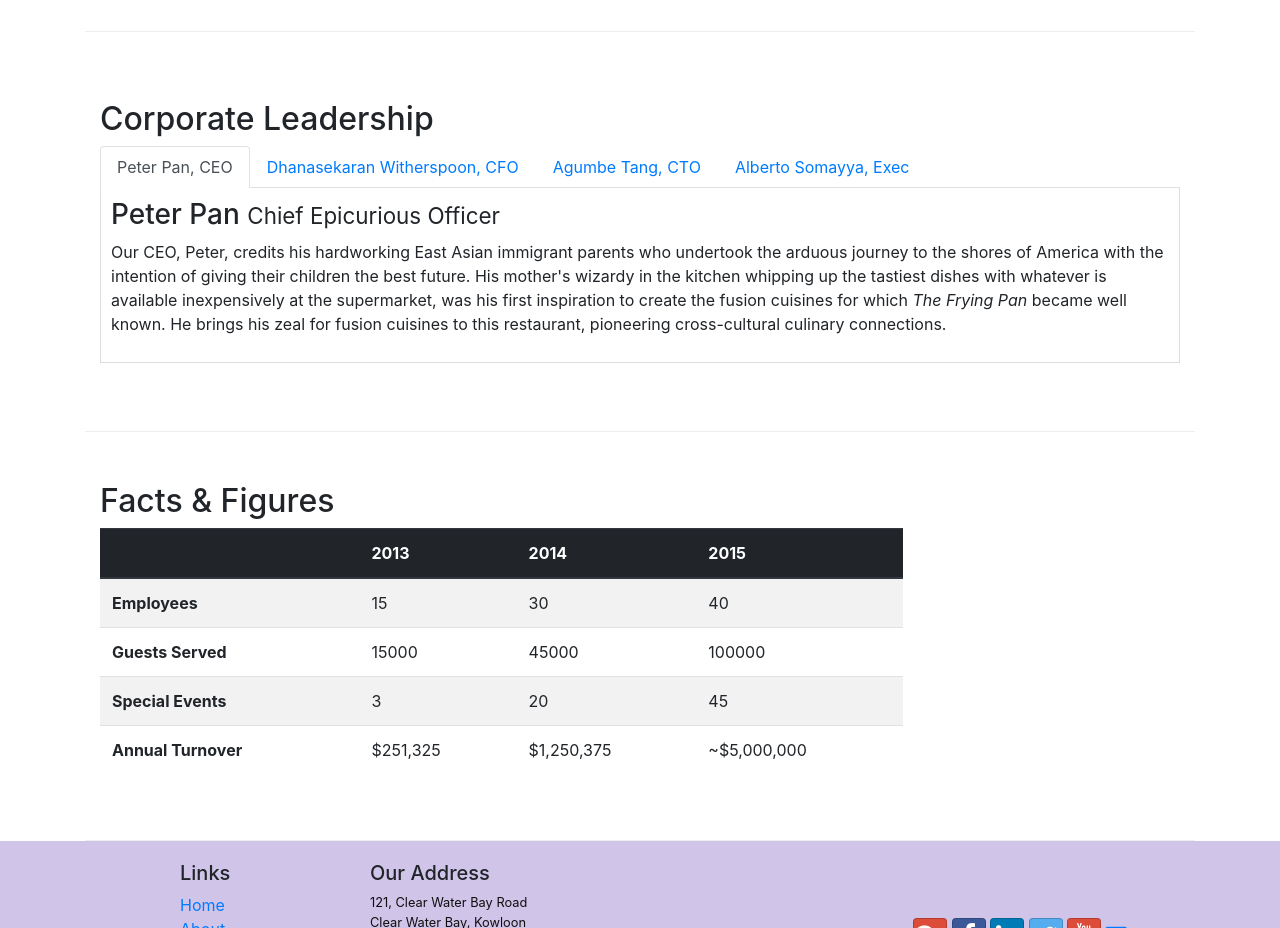
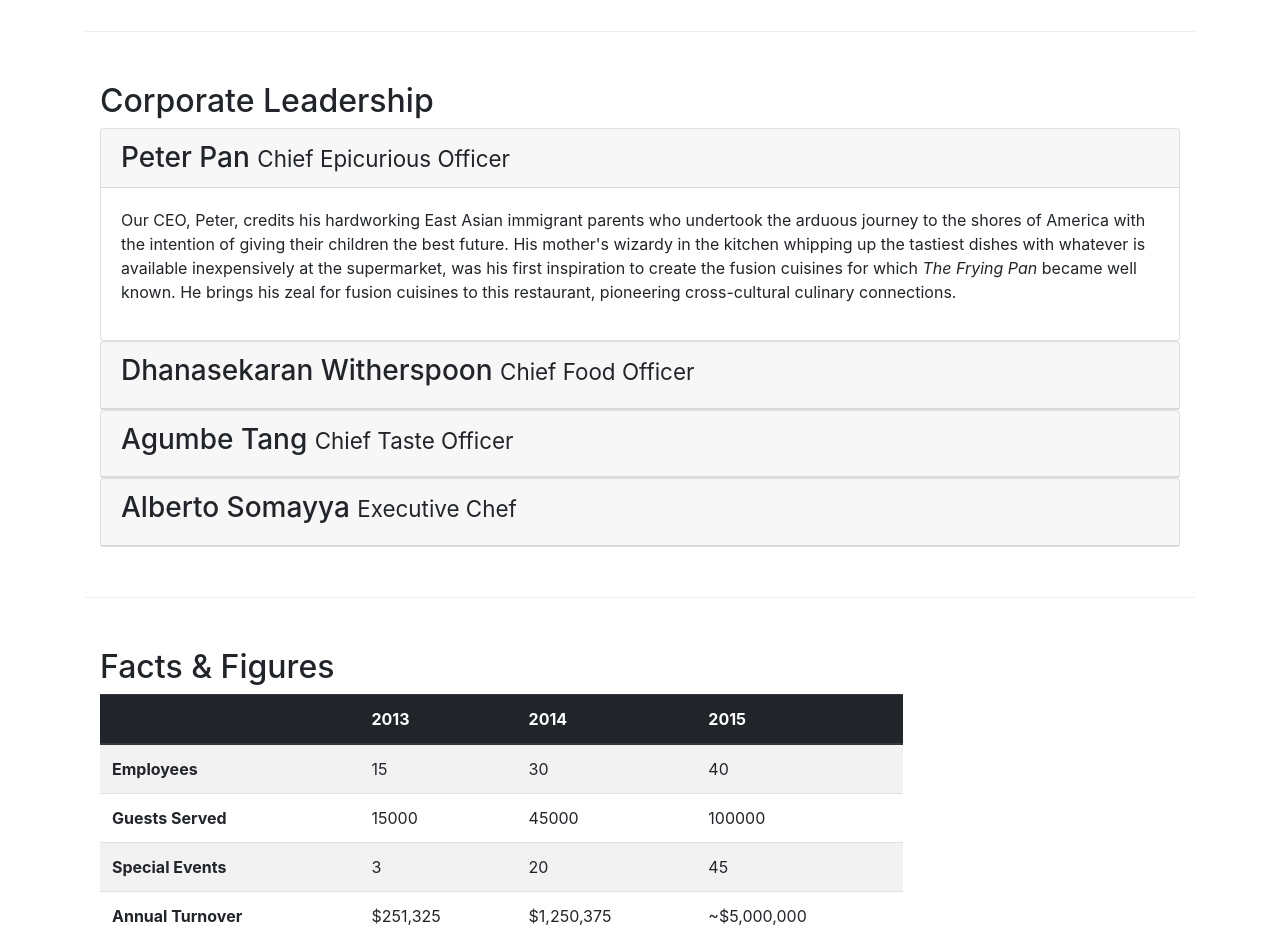
Before and after one commit to Onyekachukwu-Nweke/Front-end-UI, a website: page Bootstrap4/conFusion/aboutus.html in a window 1280 px wide. Shown: the part 940-1868 px from the top of the page. Drawn offline with nearby package versions, Linux system fonts and the light colour scheme.

Commit message:
Collapse and Accordion

```diff
--- a/Bootstrap4/conFusion/aboutus.html
+++ b/Bootstrap4/conFusion/aboutus.html
@@ -109,43 +109,53 @@
             <div class="col-12 col-sm-12">
                 <h2>Corporate Leadership</h2>
 
-                <!-- Implementation of Tabs and Pills Nav -->
-                <ul class="nav nav-tabs">
-                    <li class="nav-item">
-                        <a class="nav-link active" href="#peter" role="tab" data-toggle="tab">Peter Pan, CEO</a>
-                    </li>
-                    <li class="nav-item">
-                        <a class="nav-link" href="#danny" role="tab" data-toggle="tab">Dhanasekaran Witherspoon, CFO</a>
-                    </li>
-                    <li class="nav-item">
-                        <a class="nav-link" href="#agumbe" role="tab" data-toggle="tab">Agumbe Tang, CTO</a>
-                    </li>
-                    <li class="nav-item">
-                        <a class="nav-link" href="#alberto" role="tab" data-toggle="tab">Alberto Somayya, Exec</a>
-                    </li>
-                </ul>
+                <!-- Implementation of Accordion -->
 
-                <div class="tab-content">
-                    <div role="tabpanel" class="tab-pane fade show active" id="peter">
-                        <h3>Peter Pan <small>Chief Epicurious Officer</small></h3>
-                        <p class="d-none d-sm-block">Our CEO, Peter, credits his hardworking East Asian immigrant parents who undertook the arduous journey to the shores of America with the intention of giving their children the best future. His mother's wizardy in the kitchen whipping up the tastiest dishes with whatever is available inexpensively at the supermarket, was his first inspiration to create the fusion cuisines for which <em>The Frying Pan</em> became well known. He brings his zeal for fusion cuisines to this restaurant, pioneering cross-cultural culinary connections.</p>
+                <div id="accordion">
+                    <div class="card">
+                        <div class="card-header" role="tab" id="peterhead">
+                            <h3 class="mb-0"><a data-toggle="collapse" data-target="#peter">Peter Pan <small>Chief Epicurious Officer</small></a></h3>
+                        </div>
+                        <div role="tabpanel" class="collapse show" id="peter" data-parent="#accordion">
+                            <div class="card-body">
+                                <p class="d-none d-sm-block">Our CEO, Peter, credits his hardworking East Asian immigrant parents who undertook the arduous journey to the shores of America with the intention of giving their children the best future. His mother's wizardy in the kitchen whipping up the tastiest dishes with whatever is available inexpensively at the supermarket, was his first inspiration to create the fusion cuisines for which <em>The Frying Pan</em> became well known. He brings his zeal for fusion cuisines to this restaurant, pioneering cross-cultural culinary connections.</p>
+                            </div>
+                        </div>
                     </div>
 
-                    <div role="tabpanel" class="tab-pane fade show" id="danny">
-                        <h3>Dhanasekaran Witherspoon <small>Chief Food Officer</small></h3>
-                        <p class="d-none d-sm-block">Our CFO, Danny, as he is affectionately referred to by his colleagues, comes from a long established family tradition in farming and produce. His experiences growing up on a farm in the Australian outback gave him great appreciation for varieties of food sources. As he puts it in his own words, <em>Everything that runs, wins, and everything that stays, pays!</em></p>
+                    <div class="card">
+                        <div class="card-header" role="tab" id="dannyhead">
+                            <h3>
+                                 <a data-toggle="collapse" data-target="#danny">Dhanasekaran Witherspoon <small>Chief Food Officer</small></a></h3>
+                        </div>
+                        <div class="collapse" id="danny" data-parent="#accordion">
+                            <div class="card-body">
+                                <p class="d-none d-sm-block">Our CFO, Danny, as he is affectionately referred to by his colleagues, comes from a long established family tradition in farming and produce. His experiences growing up on a farm in the Australian outback gave him great appreciation for varieties of food sources. As he puts it in his own words, <em>Everything that runs, wins, and everything that stays, pays!</em></p>
+                            </div>
+                        </div>
                     </div>
 
-                    <div role="tabpanel" class="tab-pane fade show" id="agumbe">
-                        <h3>Agumbe Tang <small>Chief Taste Officer</small></h3>
-                        <p class="d-none d-sm-block">Blessed with the most discerning gustatory sense, Agumbe, our CTO, personally ensures that every dish that we serve meets his exacting tastes. Our chefs dread the tongue lashing that ensues if their dish does not meet his exacting standards. He lives by his motto, <em>You click only if you survive my lick.</em></p>
+                    <div class="card">
+                        <div class="card-header" role="tab" id="agumbehead">
+                            <h3> <a data-toggle="collapse" data-target="#agumbe">Agumbe Tang <small>Chief Taste Officer</small></a></h3>
+                        </div>
+                        <div class="collapse" id="agumbe" data-parent="#accordion">
+                            <div class="card-body">
+                                <p class="d-none d-sm-block">Blessed with the most discerning gustatory sense, Agumbe, our CTO, personally ensures that every dish that we serve meets his exacting tastes. Our chefs dread the tongue lashing that ensues if their dish does not meet his exacting standards. He lives by his motto, <em>You click only if you survive my lick.</em></p>
+                            </div>
+                        </div>
                     </div>
 
-                    <div class="tab-pane fade show" id="alberto">
-                        <h3>Alberto Somayya <small>Executive Chef</small></h3>
-                        <p class="d-none d-sm-block">Award winning three-star Michelin chef with wide International experience having worked closely with whos-who in the culinary world, he specializes in creating mouthwatering Indo-Italian fusion experiences. He says, <em>Put together the cuisines from the two craziest cultures, and you get a winning hit! Amma Mia!</em></p>
+                    <div class="card">
+                        <div class="card-header" role="tab" id="albertohead">
+                            <h3> <a data-toggle="collapse" data-target="#alberto"></a> Alberto Somayya <small>Executive Chef</small></h3>
+                        </div>
+                        <div class="collapse" id="alberto" data-parent="#accordion">
+                            <div class="card-body">
+                                <p class="d-none d-sm-block">Award winning three-star Michelin chef with wide International experience having worked closely with whos-who in the culinary world, he specializes in creating mouthwatering Indo-Italian fusion experiences. He says, <em>Put together the cuisines from the two craziest cultures, and you get a winning hit! Amma Mia!</em></p>
+                            </div>
+                        </div>
                     </div>
-
             </div>
 
 
```
